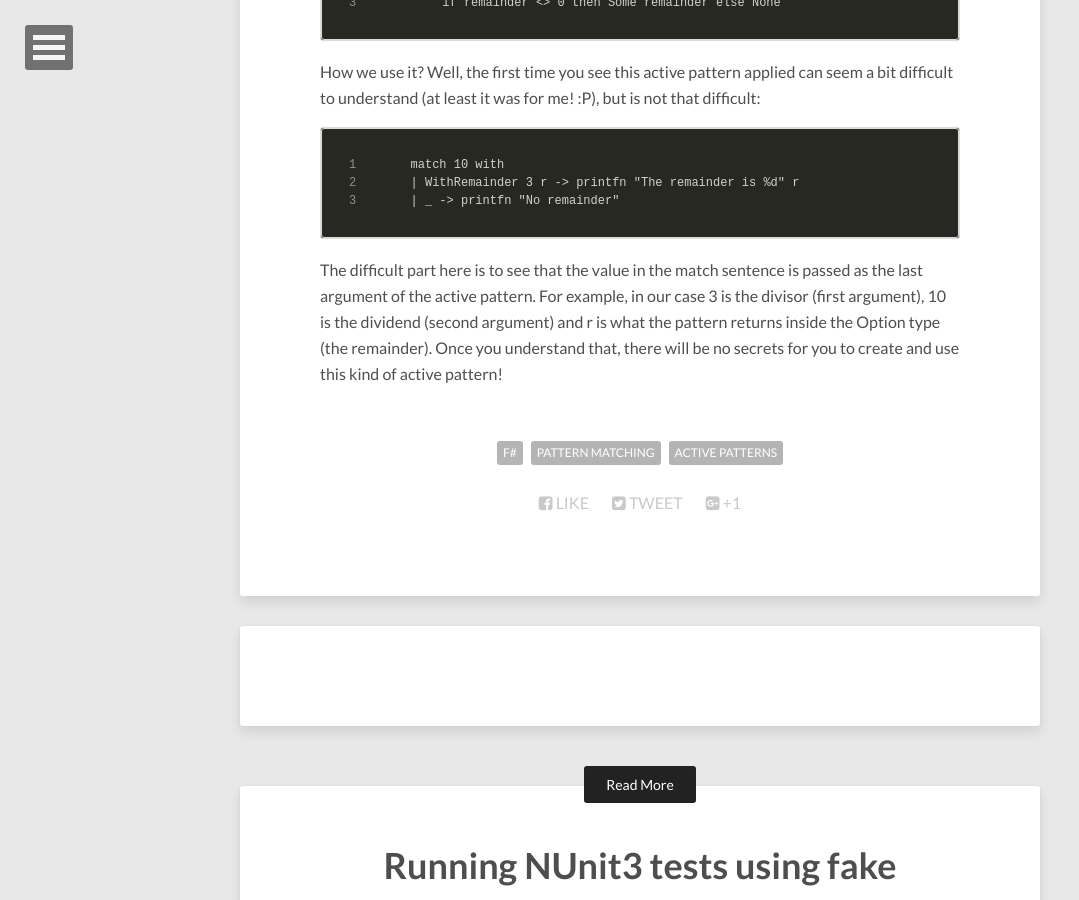
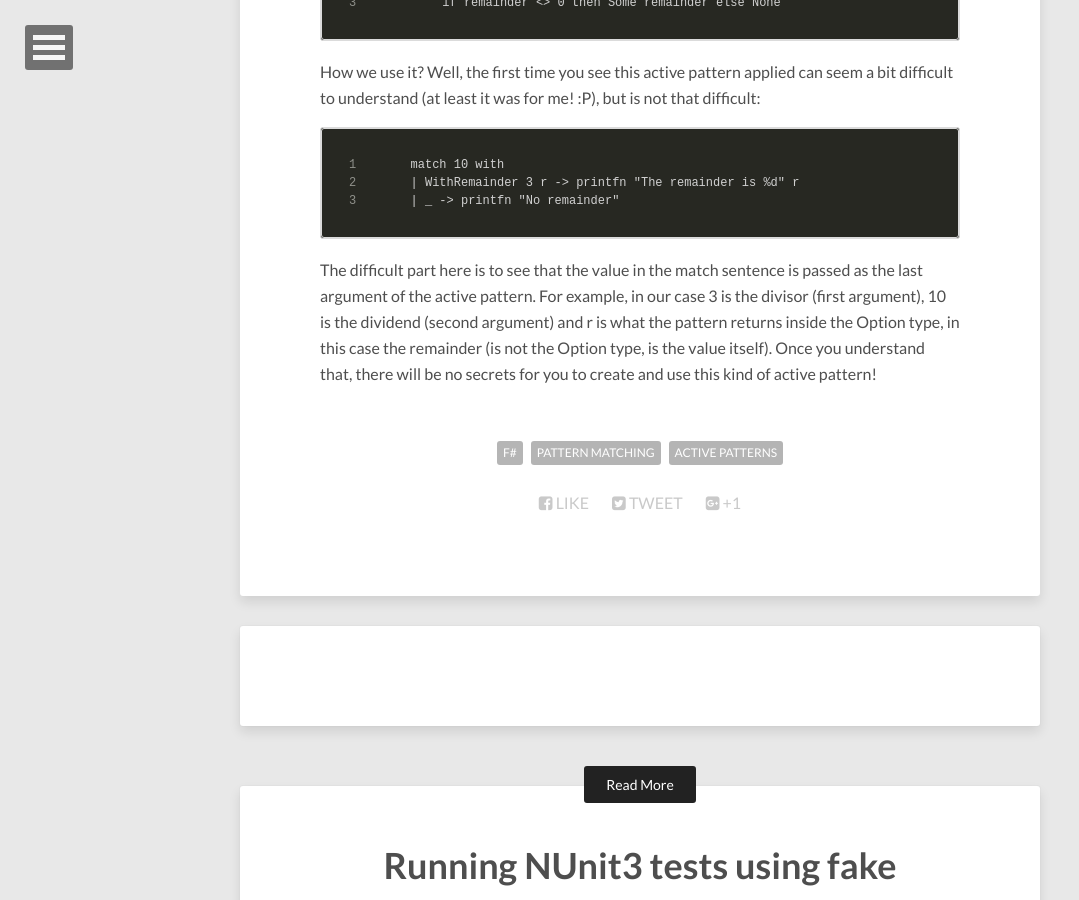
Before and after one commit to vgaltes/vgaltes.github.io, a Jekyll site: the page built from _posts/2016-10-17-partial-classification-active-pattern.md, in a window 1280 px wide and 900 px high, scrolled down 981 px. Shown: the whole window, without its empty margins (0-1079 px from the left). Built offline with Jekyll 4.4.1, drawn with Linux system fonts in a browser that asks for light colours; nearby versions of some CDN libraries; comment, search, counter and statistics services are not loaded.

Commit message:
Partial classification active pattern fixes

````diff
--- a/_posts/2016-10-17-partial-classification-active-pattern.md
+++ b/_posts/2016-10-17-partial-classification-active-pattern.md
@@ -49,4 +49,4 @@ match 10 with
 | _ -> printfn "No remainder"
 ```
 
-The difficult part here is to see that the value in the match sentence is passed as the last argument of the active pattern. For example, in our case 3 is the divisor (first argument), 10 is the dividend (second argument) and r is what the pattern returns inside the Option type (the remainder). Once you understand that, there will be no secrets for you to create and use this kind of active pattern!
+The difficult part here is to see that the value in the match sentence is passed as the last argument of the active pattern. For example, in our case 3 is the divisor (first argument), 10 is the dividend (second argument) and r is what the pattern returns inside the Option type, in this case the remainder (is not the Option type, is the value itself). Once you understand that, there will be no secrets for you to create and use this kind of active pattern!
````
